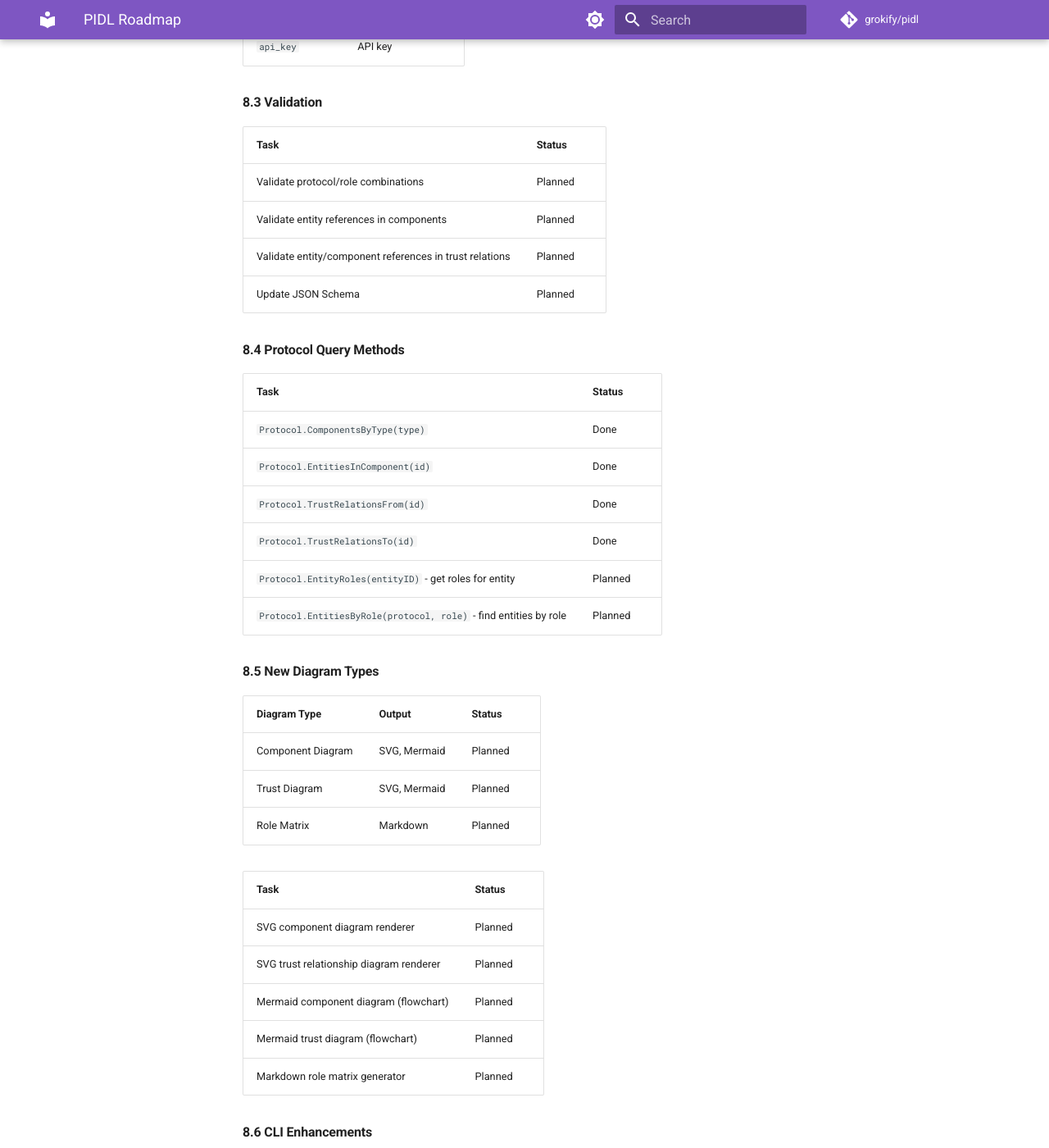
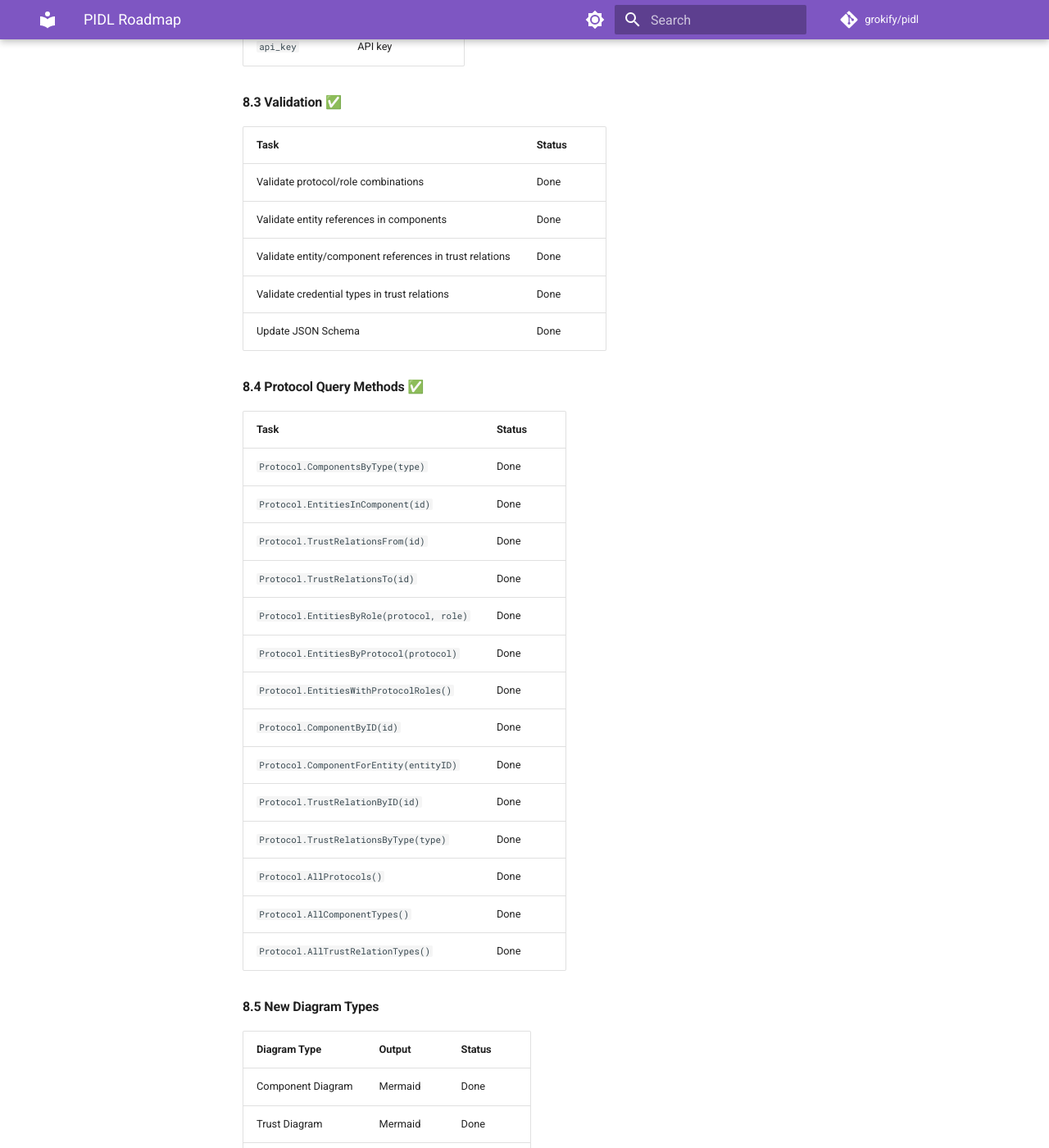
Before and after one commit to grokify/pidl, an MkDocs documentation site: the page built from docs/specs/ROADMAP.md, in a window 1280 px wide and 1400 px high, scrolled down 6186 px. Shown: the whole window at 82% size. Built offline with MkDocs 1.6.1 and Material for MkDocs 9.7.7, drawn with Linux system fonts in a browser that asks for light colours; comment, search, counter and statistics services are not loaded; some of the changed text lies outside the part shown.

Commit message:
docs(roadmap): update Phase 8 progress
Mark completed tasks:
- 8.1 Data Model (types, validators): Done
- 8.3 Validation: Done
- 8.4 Protocol Query Methods: Done
- 8.5 Mermaid component and trust diagrams: Done
- 8.6 CLI format options for component/trust: Done
- 8.7 OAIAF architecture example: Done

Remaining:
- SVG renderers for component/trust diagrams
- Markdown role matrix generator
- CLI list commands (roles, components, trust)
- Documentation updates

Co-Authored-By: Claude Opus 4.5 <noreply@anthropic.com>

```diff
--- a/docs/specs/ROADMAP.md
+++ b/docs/specs/ROADMAP.md
@@ -89,20 +89,20 @@ Protocol Interaction Description Language - a JSON-based DSL for describing prot
 
 **Use Case:** OAIAF needs to document how protocols map to real-world deployments (IdP, IGA, Gateway, MCP Client, etc.) with explicit trust relationships.
 
-#### 8.1 Data Model - Types & Validators
+#### 8.1 Data Model - Types & Validators ✅
 
 | Task | Status |
 |------|--------|
-| Add `ProtocolRole` type with Protocol, Role, Variant fields | Planned |
-| Add `protocol_roles` field to Entity | Planned |
-| Add `DeploymentComponent` type | Planned |
-| Add `components` field to ProtocolMetadata | Planned |
-| Add `TrustRelationship` type | Planned |
-| Add `trust_relations` field to ProtocolMetadata | Planned |
-| Add `IsValidProtocol()` validator | Planned |
-| Add `IsValidComponentType()` validator | Planned |
-| Add `IsValidTrustRelationType()` validator | Planned |
-| Add `IsValidCredential()` validator | Planned |
+| Add `ProtocolRole` type with Protocol, Role, Variant fields | Done |
+| Add `protocol_roles` field to Entity | Done |
+| Add `DeploymentComponent` type | Done |
+| Add `components` field to ProtocolMetadata | Done |
+| Add `TrustRelationship` type | Done |
+| Add `trust_relations` field to ProtocolMetadata | Done |
+| Add `IsValidProtocol()` validator | Done |
+| Add `IsValidComponentType()` validator | Done |
+| Add `IsValidTrustRelationType()` validator | Done |
+| Add `IsValidCredential()` validator | Done |
 
 **ProtocolRole Type:**
 
@@ -200,16 +200,17 @@ type TrustRelationship struct {
 | `mtls` | Mutual TLS |
 | `api_key` | API key |
 
-#### 8.3 Validation
+#### 8.3 Validation ✅
 
 | Task | Status |
 |------|--------|
-| Validate protocol/role combinations | Planned |
-| Validate entity references in components | Planned |
-| Validate entity/component references in trust relations | Planned |
-| Update JSON Schema | Planned |
+| Validate protocol/role combinations | Done |
+| Validate entity references in components | Done |
+| Validate entity/component references in trust relations | Done |
+| Validate credential types in trust relations | Done |
+| Update JSON Schema | Done |
 
-#### 8.4 Protocol Query Methods
+#### 8.4 Protocol Query Methods ✅
 
 | Task | Status |
 |------|--------|
@@ -217,31 +218,41 @@ type TrustRelationship struct {
 | `Protocol.EntitiesInComponent(id)` | Done |
 | `Protocol.TrustRelationsFrom(id)` | Done |
 | `Protocol.TrustRelationsTo(id)` | Done |
-| `Protocol.EntityRoles(entityID)` - get roles for entity | Planned |
-| `Protocol.EntitiesByRole(protocol, role)` - find entities by role | Planned |
+| `Protocol.EntitiesByRole(protocol, role)` | Done |
+| `Protocol.EntitiesByProtocol(protocol)` | Done |
+| `Protocol.EntitiesWithProtocolRoles()` | Done |
+| `Protocol.ComponentByID(id)` | Done |
+| `Protocol.ComponentForEntity(entityID)` | Done |
+| `Protocol.TrustRelationByID(id)` | Done |
+| `Protocol.TrustRelationsByType(type)` | Done |
+| `Protocol.AllProtocols()` | Done |
+| `Protocol.AllComponentTypes()` | Done |
+| `Protocol.AllTrustRelationTypes()` | Done |
 
 #### 8.5 New Diagram Types
 
 | Diagram Type | Output | Status |
 |--------------|--------|--------|
-| Component Diagram | SVG, Mermaid | Planned |
-| Trust Diagram | SVG, Mermaid | Planned |
+| Component Diagram | Mermaid | Done |
+| Trust Diagram | Mermaid | Done |
+| Component Diagram | SVG | Planned |
+| Trust Diagram | SVG | Planned |
 | Role Matrix | Markdown | Planned |
 
 | Task | Status |
 |------|--------|
+| Mermaid component diagram (flowchart) | Done |
+| Mermaid trust diagram (flowchart) | Done |
 | SVG component diagram renderer | Planned |
 | SVG trust relationship diagram renderer | Planned |
-| Mermaid component diagram (flowchart) | Planned |
-| Mermaid trust diagram (flowchart) | Planned |
 | Markdown role matrix generator | Planned |
 
 #### 8.6 CLI Enhancements
 
 | Task | Status |
 |------|--------|
-| `pidl generate --format=component` | Planned |
-| `pidl generate --format=trust` | Planned |
+| `pidl generate --format=component` | Done |
+| `pidl generate --format=trust` | Done |
 | `pidl generate --format=matrix` | Planned |
 | `pidl roles list` | Planned |
 | `pidl components list` | Planned |
@@ -251,9 +262,7 @@ type TrustRelationship struct {
 
 | Task | Status |
 |------|--------|
-| `examples/oaiaf-roles.json` | Planned |
-| `examples/oaiaf-components.json` | Planned |
-| `examples/oaiaf-trust.json` | Planned |
+| `examples/oaiaf_architecture.json` (combined roles, components, trust) | Done |
 | Update docs/index.md with new features | Planned |
 
 ---
```
